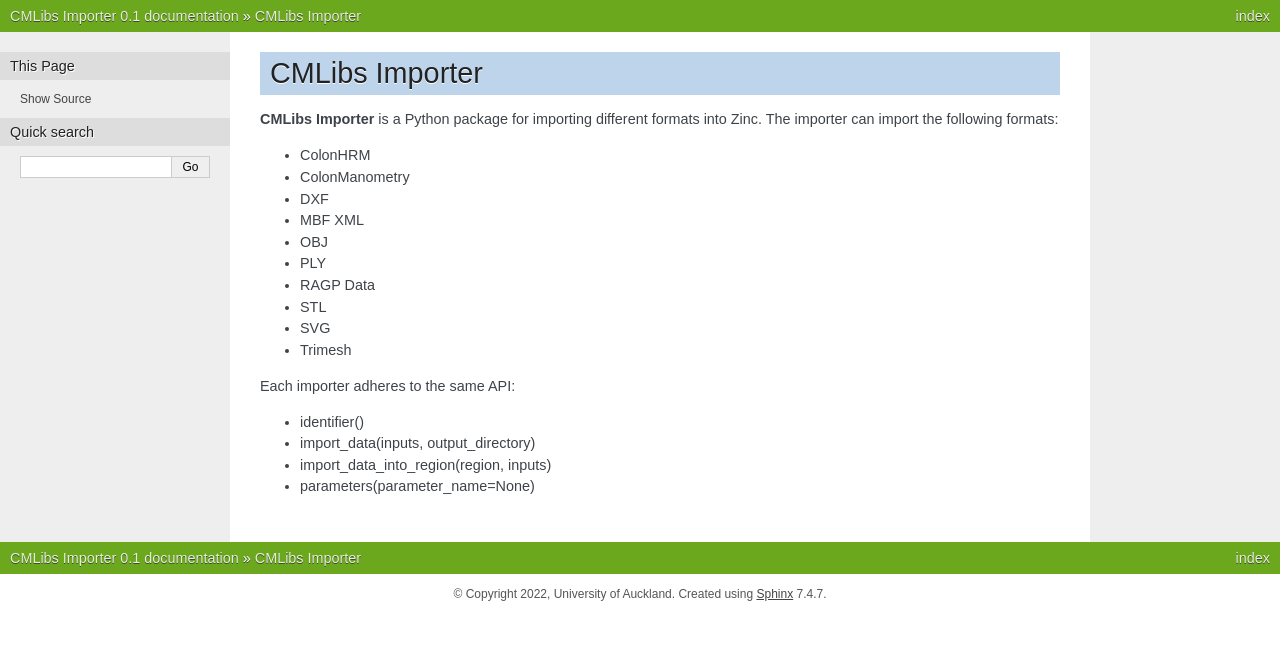
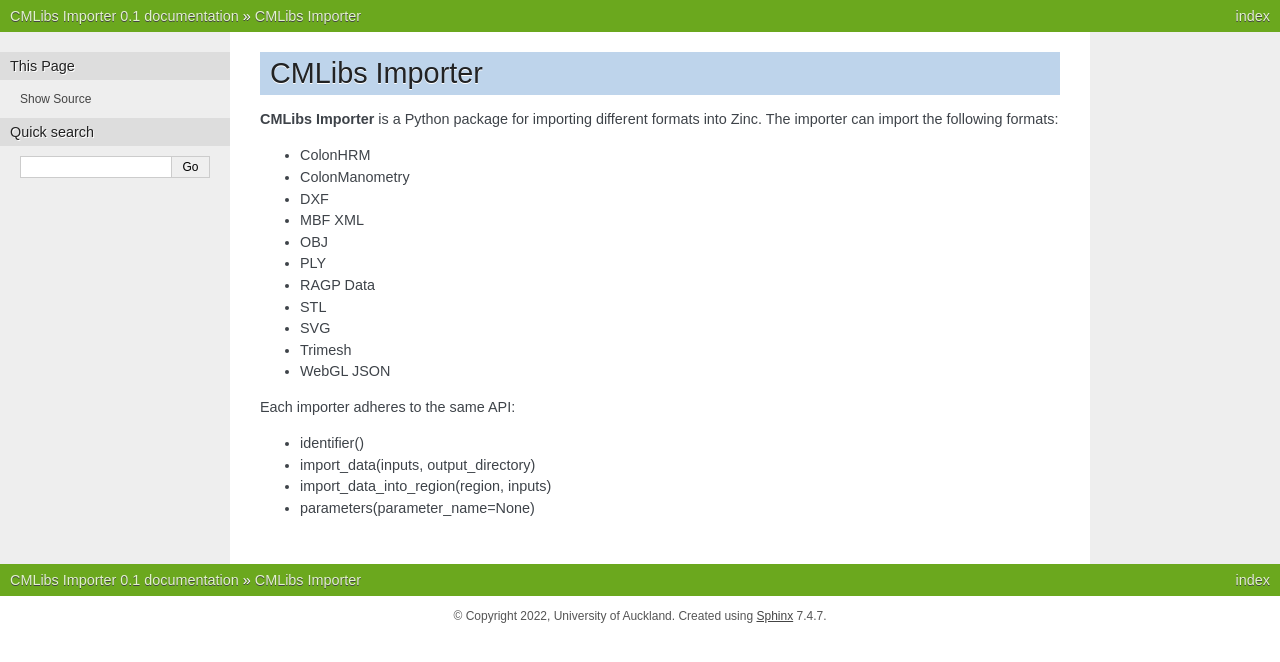
Before and after one commit to cmlibs-python/cmlibs.importer, a Sphinx documentation site: the page built from docs/index.rst, in a window 1280 px wide. Shown: the top 662 px of the page. Built offline with Sphinx 7.4.7, drawn with Linux system fonts in a browser that asks for light colours.

Commit message:
Update docs to reference new file format

```diff
--- a/docs/index.rst
+++ b/docs/index.rst
@@ -14,6 +14,7 @@
 * STL
 * SVG
 * Trimesh
+* WebGL JSON
 
 Each importer adheres to the same API:
 
```
